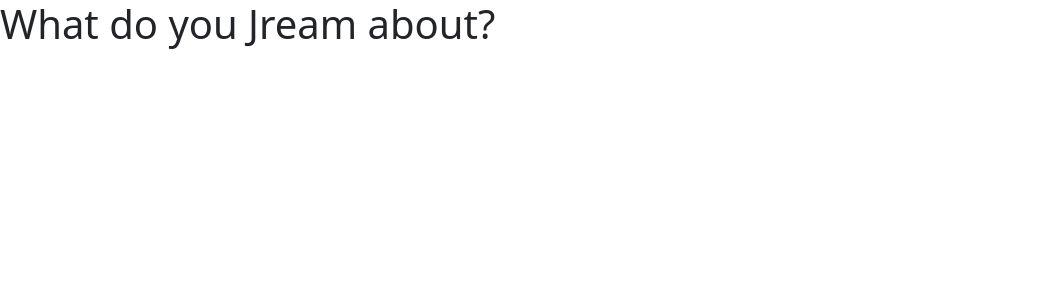
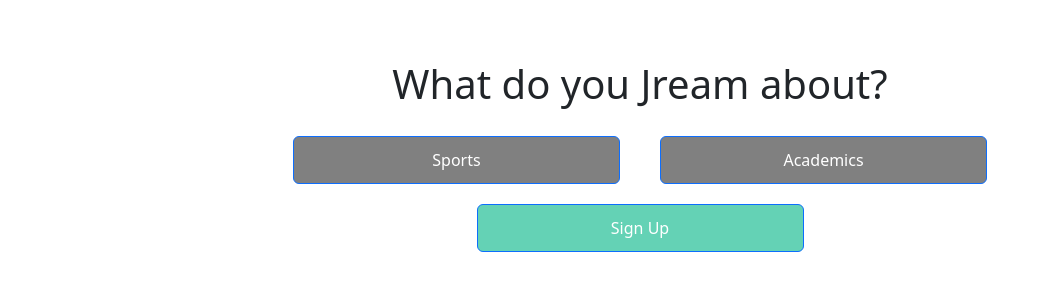
Before and after one commit to snghong/c4g, a React (Vite) app in the folder frontend/: page /signup in a window 1280 px wide. Both pictures are taken after a click on the icon 640 px from the left and 394 px from the top of the page. Shown: the top 300 px of the page, without its empty margins (0-1049 px from the left). Built offline with nearby package versions, Linux system fonts and the light colour scheme.

Commit message:
Create second page of sign in

```diff
--- a/frontend/src/SignUp.jsx
+++ b/frontend/src/SignUp.jsx
@@ -9,6 +9,9 @@ function SignUp() {
   const [name, setName] = useState("");
   const [email, setEmail] = useState("");
   const [pass, setPass] = useState("");
+
+  const [sports, setSports] = useState(false);
+  const [academics, setAcademics] = useState(false);
 
   return (
     <>
@@ -82,8 +85,33 @@ function SignUp() {
           </svg>
         </Form>
       ) : (
-        <div>
+        <div className="sign-up-box">
           <h1 className="sign-up-title">What do you Jream about?</h1>
+          <div>
+            <Button
+              variant="primary"
+              type="submit"
+              className={`${
+                sports ? "sign-up-button" : "grey-sign-up-button"
+              } sign-up-option`}
+              onClick={() => setSports(!sports)}
+            >
+              Sports
+            </Button>
+            <Button
+              variant="primary"
+              type="submit"
+              className={`${
+                academics ? "sign-up-button" : "grey-sign-up-button"
+              } sign-up-option`}
+              onClick={() => setAcademics(!academics)}
+            >
+              Academics
+            </Button>
+          </div>
+          <Button variant="primary" type="submit" className="sign-up-button">
+            Sign Up
+          </Button>
         </div>
       )}
     </>
--- a/frontend/src/index.css
+++ b/frontend/src/index.css
@@ -36,9 +36,24 @@
   border-radius: 8px;
 }
 
+.grey-sign-up-button {
+  justify-content: center;
+  align-items: center;
+  padding: 8px 16px;
+  gap: 8px;
+  width: 327px;
+  height: 48px;
+  background: grey !important;
+  border-radius: 8px;
+}
+
 .sign-up-input {
   text-align: left;
   margin-left: auto;
   margin-right: auto;
   width: 327px;
 }
+
+.sign-up-option {
+  margin: 20px;
+}
```
